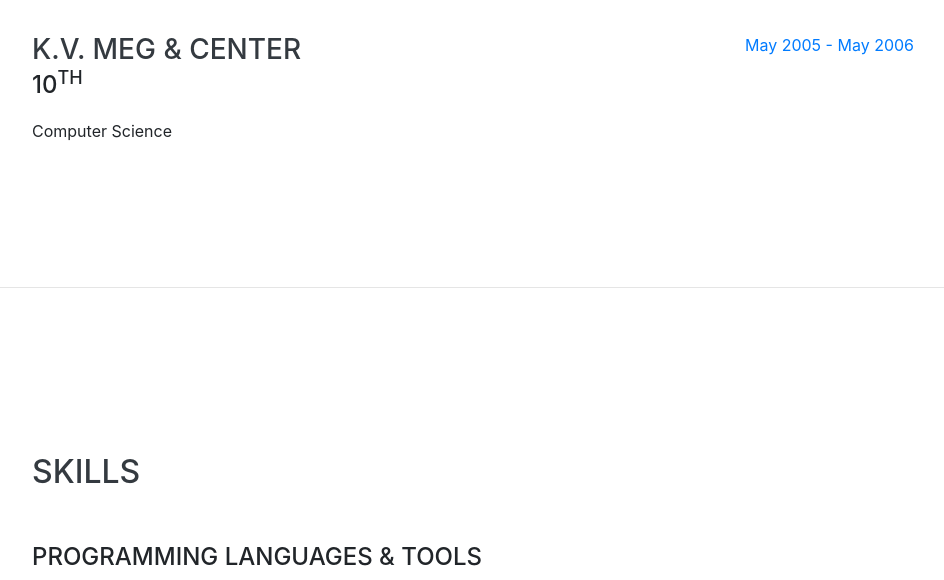
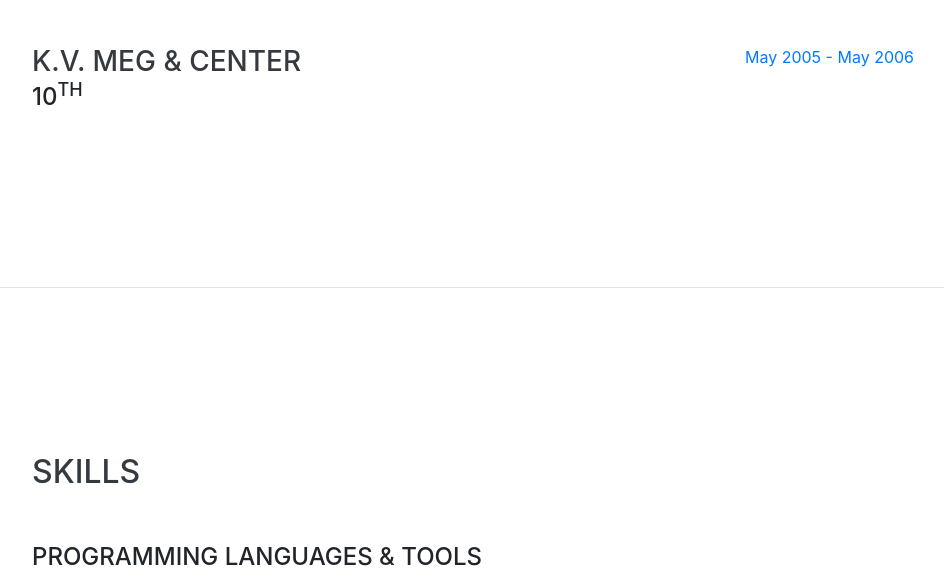
Before and after one commit to blueReact/portfolio, a website with bundled scripts: page public/index.html in a window 1280 px wide. Shown: the part 2115-2695 px from the top of the page, without its empty margins (303-1247 px from the left). Built offline with nearby package versions, Linux system fonts and the light colour scheme; a web font is replaced by a local one.

Commit message:
Updated content

```diff
--- a/public/partials/home.partial.html
+++ b/public/partials/home.partial.html
@@ -91,7 +91,6 @@
         <div class="resume-content">
           <h3 class="mb-0">K.V. MEG & CENTER</h3>
           <div class="subheading mb-3">10<sup>th</sup></div>
-          <div>Computer Science</div>
         </div>
         <div class="resume-date text-md-right">
           <span class="text-primary">May 2005 - May 2006</span>
```
